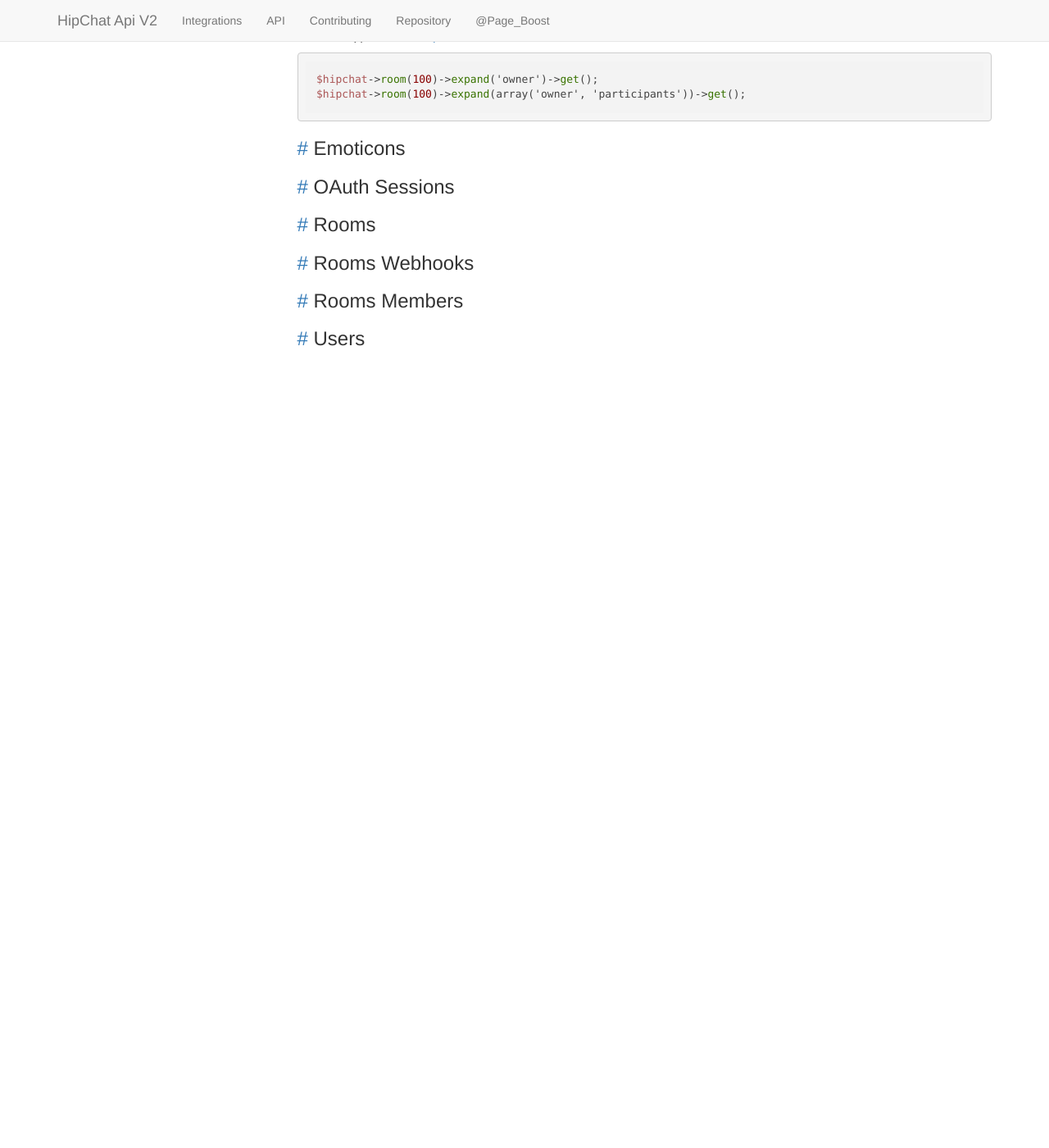
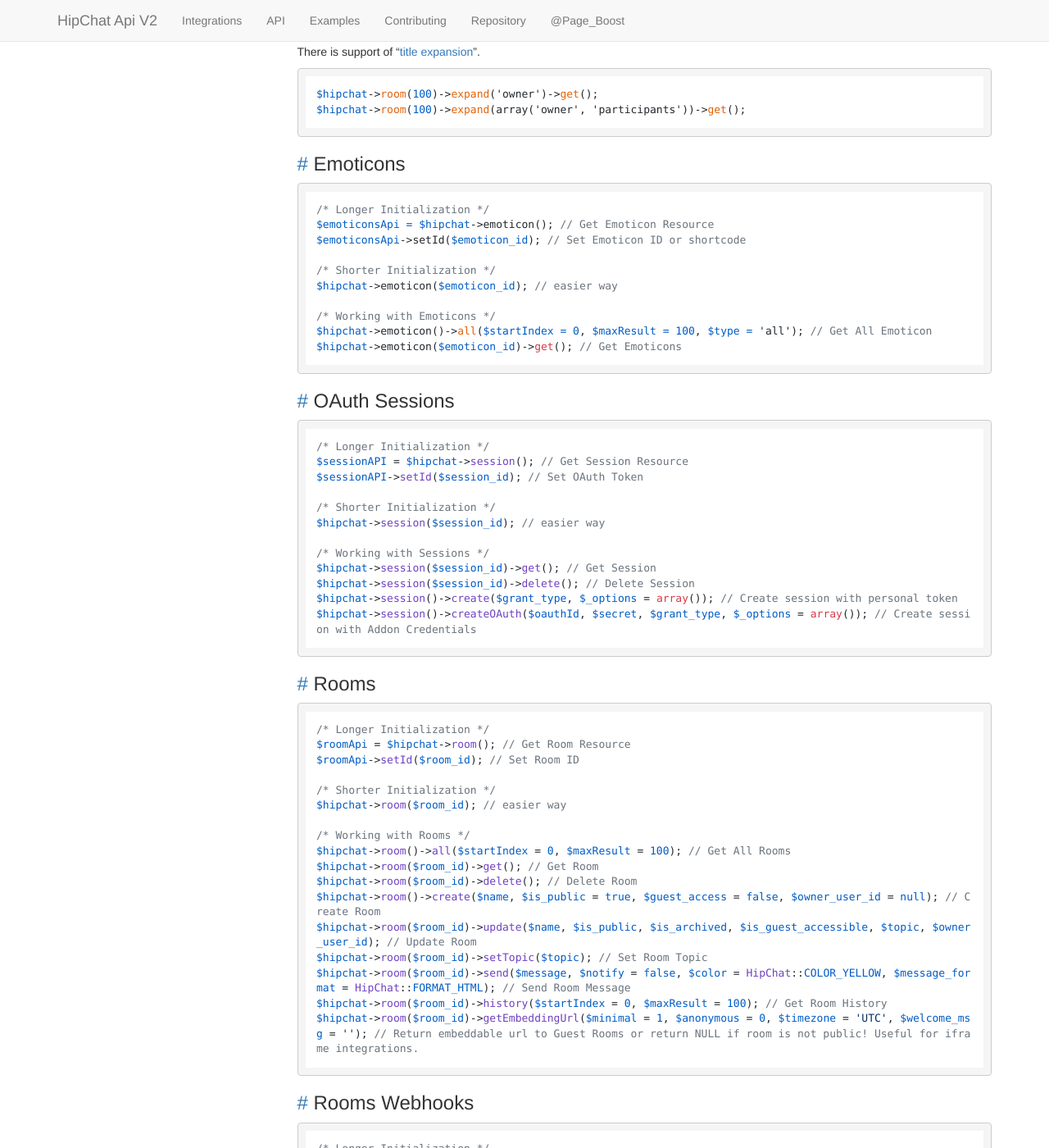
Before and after one commit to PageBoost/hipchat-php-v2, a Jekyll site: the page built from api.md, in a window 1280 px wide and 1400 px high, scrolled down 929 px. Shown: the whole window at 82% size. Built offline with Jekyll 4.4.1, drawn with Linux system fonts in a browser that asks for light colours; nearby versions of some CDN libraries; Markdown is read by kramdown in place of the engine named in the settings; before the commit the page ends 1366 px from its top, so only the background shows below that; some of the changed text lies outside the part shown.

Commit message:
Full documentation of current API + misc.

````diff
--- a/_includes/header.html
+++ b/_includes/header.html
@@ -13,7 +13,7 @@
     <!-- Bootstrap core CSS -->
     <link href="//cdnjs.cloudflare.com/ajax/libs/twitter-bootstrap/3.1.1/css/bootstrap.min.css" rel="stylesheet">
     <!-- Highlight.js CSS -->
-    <link href="//cdnjs.cloudflare.com/ajax/libs/highlight.js/8.0/styles/default.min.css" rel="stylesheet">
+    <link href="//cdnjs.cloudflare.com/ajax/libs/highlight.js/8.0/styles/github.min.css" rel="stylesheet">
     <!-- Custom styles -->
     <link href="assets/css/main.css" rel="stylesheet">
 
--- a/_includes/navbar.html
+++ b/_includes/navbar.html
@@ -13,6 +13,7 @@
             <ul class="nav navbar-nav">
                 <li><a href="integrations.html">Integrations</a></li>
                 <li><a href="api.html">API</a></li>
+                <li><a href="examples.html">Examples</a></li>
                 <li><a href="contributing.html">Contributing</a></li>
                 <li><a href="https://github.com/PageBoost/hipchat-php-v2" target="_blank"><i class="entypo-social github"></i>Repository</a></li>
                 <li><a href="https://twitter.com/Page_Boost" target="_blank"><i class="entypo-social twitter"></i>@Page_Boost</a></li>
--- /dev/null
+++ b/_includes/sidebar-examples.html
@@ -0,0 +1,6 @@
+<aside class="col-md-3">
+    <h3>Examples</h3>
+    <div class="list-group">
+        <a href="examples.html#example_1" class="list-group-item">Send Room Message</a>
+    </div>
+</aside>
--- a/_layouts/default.html
+++ b/_layouts/default.html
@@ -13,8 +13,13 @@
                 {% include sidebar-integrations.html %}
                 {% include main-container-9.html %}
             {% else %}
-                {% include sidebar-integrations.html %}
-                {% include main-container-9.html %}
+                {% if page.type == 'examples' %}
+                    {% include sidebar-examples.html %}
+                    {% include main-container-9.html %}
+                {% else %}
+                    {% include sidebar-integrations.html %}
+                    {% include main-container-9.html %}
+                {% endif %}
             {% endif %}
         {% endif %}
 
--- a/api.md
+++ b/api.md
@@ -10,7 +10,8 @@ type: api
 You need a valid token to use HipChat API.
 
 ```php
-$hipchat->setAccessToken('XXXXXXXX') // Set your OAuth 2 Token
+$hipchat->setAccessToken('XXXXXXXX'); // Set your OAuth 2 Token
+print $hipchat->getAccessToken(); // Get current OAuth 2 Token
 ```
 
 If you have an Add-On, you could [Generate Token](https://www.hipchat.com/docs/apiv2/method/generate_token)
@@ -58,12 +59,100 @@ $hipchat->room(100)->expand(array('owner', 'participants'))->get();
 
 ### <a href="api.html#emoticons" name="emoticons">#</a> Emoticons
 
+```php
+/* Longer Initialization */
+$emoticonsApi = $hipchat->emoticon(); // Get Emoticon Resource
+$emoticonsApi->setId($emoticon_id); // Set Emoticon ID or shortcode
+
+/* Shorter Initialization */
+$hipchat->emoticon($emoticon_id); // easier way
+
+/* Working with Emoticons */
+$hipchat->emoticon()->all($startIndex = 0, $maxResult = 100, $type = 'all'); // Get All Emoticon
+$hipchat->emoticon($emoticon_id)->get(); // Get Emoticons
+```
+
 ### <a href="api.html#sessions" name="sessions">#</a> OAuth Sessions
+
+```php
+/* Longer Initialization */
+$sessionAPI = $hipchat->session(); // Get Session Resource
+$sessionAPI->setId($session_id); // Set OAuth Token
+
+/* Shorter Initialization */
+$hipchat->session($session_id); // easier way
+
+/* Working with Sessions */
+$hipchat->session($session_id)->get(); // Get Session
+$hipchat->session($session_id)->delete(); // Delete Session
+$hipchat->session()->create($grant_type, $_options = array()); // Create session with personal token
+$hipchat->session()->createOAuth($oauthId, $secret, $grant_type, $_options = array()); // Create session with Addon Credentials
+```
 
 ### <a href="api.html#rooms" name="rooms">#</a> Rooms
 
+```php
+/* Longer Initialization */
+$roomApi = $hipchat->room(); // Get Room Resource
+$roomApi->setId($room_id); // Set Room ID
+
+/* Shorter Initialization */
+$hipchat->room($room_id); // easier way
+
+/* Working with Rooms */
+$hipchat->room()->all($startIndex = 0, $maxResult = 100); // Get All Rooms
+$hipchat->room($room_id)->get(); // Get Room
+$hipchat->room($room_id)->delete(); // Delete Room
+$hipchat->room()->create($name, $is_public = true, $guest_access = false, $owner_user_id = null); // Create Room
+$hipchat->room($room_id)->update($name, $is_public, $is_archived, $is_guest_accessible, $topic, $owner_user_id); // Update Room
+$hipchat->room($room_id)->setTopic($topic); // Set Room Topic
+$hipchat->room($room_id)->send($message, $notify = false, $color = HipChat::COLOR_YELLOW, $message_format = HipChat::FORMAT_HTML); // Send Room Message
+$hipchat->room($room_id)->history($startIndex = 0, $maxResult = 100); // Get Room History
+$hipchat->room($room_id)->getEmbeddingUrl($minimal = 1, $anonymous = 0, $timezone = 'UTC', $welcome_msg = ''); // Return embeddable url to Guest Rooms or return NULL if room is not public! Useful for iframe integrations.
+```
+
 ### <a href="api.html#rooms_webhooks" name="rooms_webhooks">#</a> Rooms Webhooks
+
+```php
+/* Longer Initialization */
+$roomWebhookApi = $hipchat->room($room_id)->webhook(); // Get Webhook Resource
+$roomWebhookApi->setId($webhook_id); // Set Webhook ID
+
+/* Shorter Initialization */
+$hipchat->room($room_id)->webhook($webhook_id); // easier way
+
+/* Working with Rooms Webhooks */
+$hipchat->room($room_id)->webhook()->all($startIndex = 0, $maxResult = 100); // Get All Room's Webhooks
+$hipchat->room($room_id)->webhook($webhook_id)->get(); // Get Room's Webhook
+$hipchat->room($room_id)->webhook($webhook_id)->delete(); // Delete Room's Webhook
+$hipchat->room($room_id)->webhook()->create($url, $event, $pattern = '', $name = ''); // Create Room's Webhook
+```
 
 ### <a href="api.html#rooms_members" name="rooms_members">#</a> Rooms Members
 
+```php
+$hipchat->room($room)id)->addMember($user_id); // Add Member to private room
+$hipchat->room($room)id)->deleteMember($user_id); // Remove Member from private room
+$hipchat->room($room_id)->allMembers($startIndex = 0, $maxResult = 100); // Gets all Members for privater oom
+```
+
 ### <a href="api.html#users" name="users">#</a> Users
+
+```php
+/* Longer Initialization */
+$userApi = $hipchat->user(); // Get User Resource
+$userApi->setId($user_id); // Set User ID
+
+/* Shorter Initialization */
+$hipchat->user($user_id); // easier way
+
+/* Working with Users */
+$hipchat->user()->all($include_guests = false, $include_deleted = false, $startIndex = 0, $maxResult = 100); // Get All Users
+$hipchat->user($user_id)->get(); // Get User
+$hipchat->user($user_id)->delete(); // Delete User
+$hipchat->user()->create($name, $email, $_options = array()); // Create User
+$hipchat->user($user_id)->update($name, $email, $mention_name, $timezone = 'UTC', $is_group_admin = false, $title = '', $password = null); // Update User. BE VERY CAREFUL !! All fields except `password` are required and need to be resend even if they are not changes. I lost my admin permissions first time :)
+$hipchat->user($user_id)->send($message); // Send private message. Plain text only.
+$hipchat->user($user_id)->uploadPhoto($raw_photo_content); // Update User's avatar. Pass photo content e.g. fread($handle, filesize($filename));
+$hipchat->user($user_id)->deletePhoto(); // Remove User's avatar
+```
````
Also changed, not shown: examples.md (added, +8 -0 lines).
